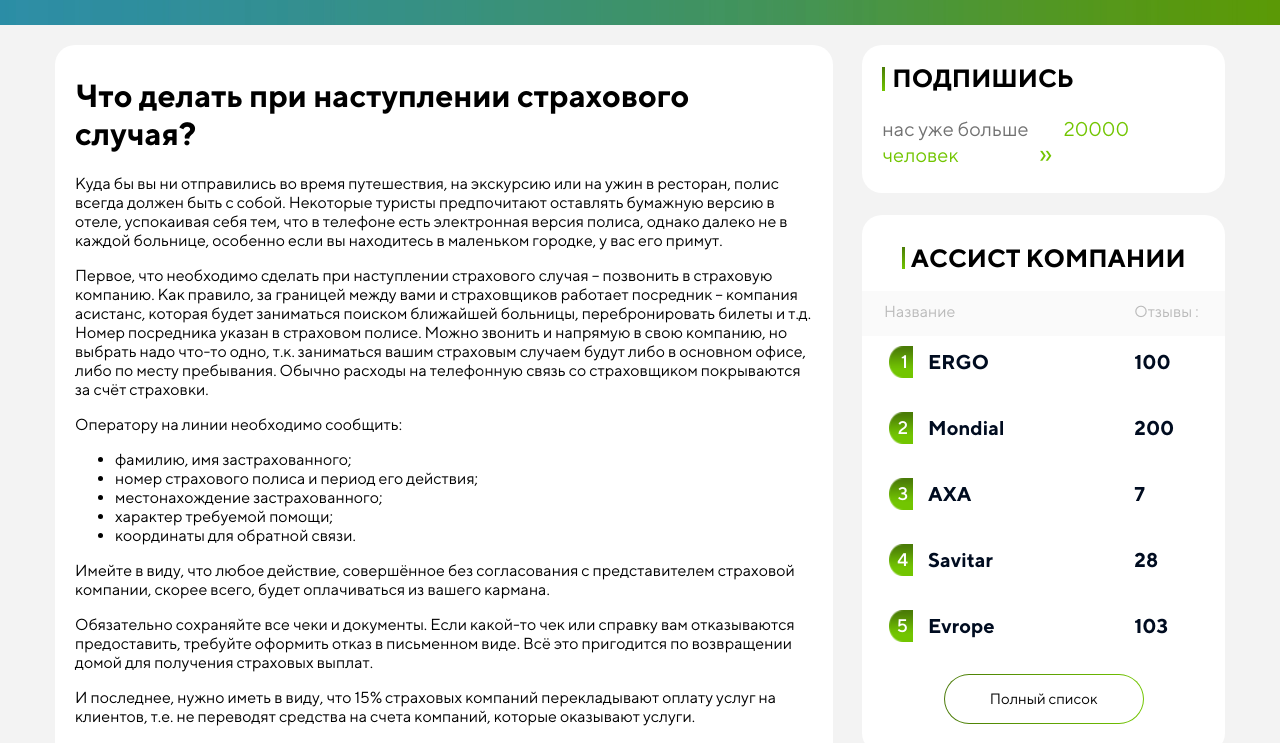
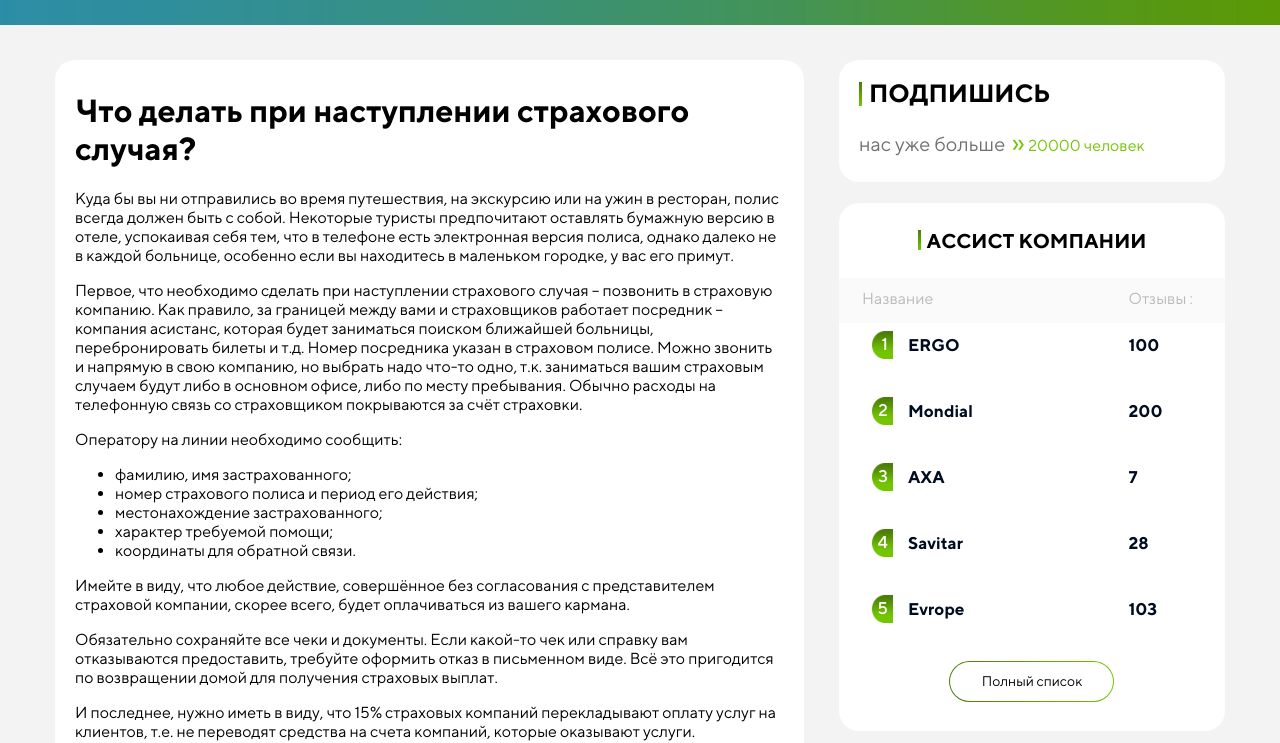
Before and after one commit to AlexanderLogosh/forumvzr, a website: page internal_page.html in a window 1280 px wide. Shown: the part 74-817 px from the top of the page. Drawn offline with Linux system fonts and the light colour scheme.

Commit message:
Законцил делать сетку

```diff
--- a/internal_page.html
+++ b/internal_page.html
@@ -40,12 +40,15 @@
 			<p>Обязательно сохраняйте все чеки и документы. Если какой-то чек или справку вам отказываются предоставить, требуйте оформить отказ в письменном виде. Всё это пригодится по возвращении домой для получения страховых выплат.</p>
 
 			<p>И последнее, нужно иметь в виду, что 15% страховых компаний перекладывают оплату услуг на клиентов, т.е. не переводят средства на счета компаний, которые оказывают услуги.</p>
+
+			<p>Чтобы не оказаться в ситуации, когда у вас просто не хватит средств, чтобы оплатить те или иные расходы, связанные со страховым случаем, нужно заранее ознакомить с условиями договора, уточнить информацию о размере страхового покрытия и наличии франшизы.</p>
 		</section>
 
 		<section class="sidebar">
 			<article class="subscribe-block">
 				<h1 class="subscribe-block__title">Подпишись</h1>
-				<span>нас уже больше<a class="subscribe-block__count" href="#">20000 человек</a></span>
+				<span>нас уже больше</span>
+				<a class="subscribe-block__count" href="#">20000 человек</a>
 			</article>
 
 			<article class="ratings-block">
--- a/sass/blocks/btn.scss
+++ b/sass/blocks/btn.scss
@@ -37,6 +37,7 @@
 	background-image: linear-gradient(90deg,#72c500,#4a7a07);
 }
 
+.ratings {
 	@media (min-width: 768px) {
 	 	.btn {
 			width: 200px;
@@ -51,3 +52,4 @@
 			line-height: 18px;
 		}
 	}
+}
--- a/sass/blocks/helpful-info-block.scss
+++ b/sass/blocks/helpful-info-block.scss
@@ -8,7 +8,7 @@
 	text-align: left;
 
 	@media (min-width: 700px) {
-		margin-bottom: 22px;
+		margin-bottom: 21px;
 
 	}
 }
--- a/sass/blocks/internal-page.scss
+++ b/sass/blocks/internal-page.scss
@@ -1,8 +1,8 @@
 .internal-page {
 	display: flex;
 	flex-direction: column;
-	@include container-fluid();
-	margin-top: 20px;
+	justify-content: space-around;
+	padding-top: 20px;
 
 	@media (min-width: 800px) {
 		flex-direction: row;
@@ -10,26 +10,28 @@
 	}
 
 	@media (min-width: 1170px) {
-		flex-direction: row;
 		justify-content: space-between;
+		padding-top: 35px;
 	}
 }
 
 
 .internal-page__content {
+	flex-basis: 93%;
 	box-sizing: border-box;
 	padding: 10px 20px 25px;
 	margin-bottom: 17px;
 	background: white;
 	border-radius: 20px;
 	text-align: left;
-	flex-basis: 93%;
+
 
 	@media (min-width: 800px) {
 		flex-basis: 64%;
+		margin-bottom: 22px;
 	}
 
 	@media (min-width: 1170px) {
-		flex-basis: 66.5%;
+
 	}
 }
--- a/sass/blocks/ratings-block.scss
+++ b/sass/blocks/ratings-block.scss
@@ -5,16 +5,6 @@
 	background: white;
 	border-radius: 20px;
 	text-align: center;
-
-	@media (min-width: 768px) {
-		padding-top: 15px;
-		margin-bottom: 28px;
-		flex-basis: 47%;
-	}
-
-	@media (min-width: 1170px) {
-		flex-basis: 48%;
-	}
 }
 
 .ratings-block__title {
@@ -39,16 +29,6 @@
 		background-image: linear-gradient(#4b7c07, #72c500);
 	}
 
-	@media (min-width: 768px) {
-		font-size: 25px;
-		margin-bottom: 22px;
-
-		&::before {
-			top: 0;
-			width: 3px;
-			height: 22px;
-		}
-	}
 }
 
 .ratings-block__table {
@@ -73,13 +53,6 @@
  		font-weight: 400;
  		color: #bababa;
  		background: #fafafa;
-
- 		@media (min-width: 768px) {
- 			height: 45px;
- 			font-size: 16.5;
- 			line-height: 21.5px;
- 		}
-
  	}
 
 	th:first-child {
@@ -104,20 +77,12 @@
 			color: #000c20;
 			text-decoration: none;
 		}
-
 		a:hover {
 			color: #72c500;
 		}
-
 		a:focus {
 			color: #17ba01;
 		}
-
- 		@media (min-width: 768px) {
- 			height: 66px;
- 			font-size: 20px;
- 			line-height: 26px;
- 		}
 	}
 
  	.col-1 {
@@ -132,15 +97,6 @@
  		background: url("../img/half-circle.png") no-repeat;
  		background-size: 37px 28px;
  		background-position: top 8px right -16px;
-
-		@media (min-width: 768px) {
- 			height: 66px;
- 			font-size: 18.3px;
- 			line-height: 24px;
- 			background: url("../img/half-circle.png") no-repeat;
-	 		background-size: 40px 32px;
-	 		background-position: top 10px right -16px;
- 		}
  	}
 
  	.col-2 {
@@ -153,13 +109,70 @@
  		width: 25%;
  		text-align: left;
  	}
-
- 	@media (min-width: 768px) {
-		margin-bottom: 8px;
- 	}
 }
 
+
+
+
+
+.ratings .ratings-block {
+	@media (min-width: 768px) {
+		padding-top: 15px;
+		margin-bottom: 28px;
+		flex-basis: 47%;
+
+		.ratings-block__title {
+			font-size: 25px;
+			margin-bottom: 22px;
+
+			&::before {
+				top: 0;
+				width: 3px;
+				height: 22px;
+			}
+		}
+
+		.ratings-block__table {
+			margin-bottom: 8px;
+		}
+
+		.ratings-block__table th {
+	 		height: 45px;
+	 		font-size: 16.5;
+	 		line-height: 21.5px;
+	 	}
+
+	 	.ratings-block__table td {
+	 		height: 66px;
+	 		font-size: 20px;
+	 		line-height: 26px;
+	 	}
+
+	 	.ratings-block__table col-1 {
+	 		height: 66px;
+	 		font-size: 18.3px;
+	 		line-height: 24px;
+	 		background: url("../img/half-circle.png") no-repeat;
+		 	background-size: 40px 32px;
+		 	background-position: top 10px right -16px;
+	 	}
+	}
+}
+
+.ratings .ratings-block {
+	@media (min-width: 1170px) {
+		flex-basis: 48%;
+	}
+}
+
+
+
+
+
 .sidebar .ratings-block {
+	box-sizing: border-box;
+	flex-basis: 100%;
+	margin-bottom: 17px;
 
 	@media (min-width: 700px) {
 		flex-basis: 47%;
@@ -167,5 +180,44 @@
 
 	@media (min-width: 800px) {
 		flex-basis: 100%;
+		margin-bottom: 21px;
+		flex-basis: 47%;
+
+		.ratings-block__title {
+			font-size: 20px;
+			margin-bottom: 26px;
+
+			&::before {
+				top: 0;
+				width: 3px;
+				height: 20px;
+			}
+		}
+
+		.ratings-block__table {
+			margin-bottom: 8px;
+		}
+
+		.ratings-block__table th {
+			box-sizing: border-box;
+	 		height: 45px;
+	 		font-size: 16.5;
+	 		line-height: 21.5px;
+	 	}
+
+	 	.ratings-block__table td {
+	 		height: 66px;
+	 		font-size: 17px;
+	 		line-height: 22 px;
+	 	}
+
+	 	.ratings-block__table col-1 {
+	 		height: 66px;
+	 		font-size: 16.3px;
+	 		line-height: 20px;
+	 		background: url("../img/half-circle.png") no-repeat;
+		 	background-size: 40px 32px;
+		 	background-position: top 10px right -16px;
+	 	}
 	}
 }
--- a/sass/blocks/sidebar.scss
+++ b/sass/blocks/sidebar.scss
@@ -1,18 +1,18 @@
 .sidebar {
 	display: flex;
-	flex-direction: column;
-	align-items: stretch;
+	flex-direction: row;
+	flex-wrap: wrap;
+	justify-content: space-between;
+	flex-basis: 93%;
 
 	@media (min-width: 700px) {
-		flex-direction: row;
-		justify-content: space-between;
-		flex-wrap: wrap;
-		flex-basis: 100%;
+
 	}
 
 	@media (min-width: 800px) {
 		flex-direction: column;
+		align-items: stretch;
 		flex-wrap: nowrap;
-		flex-basis: 31%;
+		flex-basis: 33%;
 	}
 }
--- a/sass/blocks/subscribe-block.scss
+++ b/sass/blocks/subscribe-block.scss
@@ -7,8 +7,8 @@
 	border-radius: 20px;
 	text-align: left;
 
-	@media (min-width: 700px) {
-		margin-bottom: 22px;
+	@media (min-width: 800px) {
+		margin-bottom: 21px;
 
 	}
 
@@ -56,7 +56,7 @@
 	line-height: 19.5px;
 	color: #717171;
 
-	@media (min-width: 768px) {
+	@media (min-width: 800px) {
 		font-size: 20px;
 		line-height: 26px;
 	}
@@ -64,7 +64,7 @@
 
 .subscribe-block__count {
 	position: relative;
-	margin-left: 35px;
+	margin-left: 20px;
 	text-decoration: none;
 	font-weight: 400;
 	color:  #72c500;
@@ -77,8 +77,16 @@
 	&::before {
 		content: "»";
 		position: absolute;
-		bottom: 1px;
-		left: -25px;
+		bottom: -4px;
+		left: -17px;
 		font-size: 30px;
 	}
+
+	@media (min-width: 800px) {
+		display: block;
+	}
+
+	@media (min-width: 1100px) {
+		display: inline-block;
+	}
 }
```
Also changed, not shown: css/style.css. Lines whose indentation alone changed are shown as unchanged.
